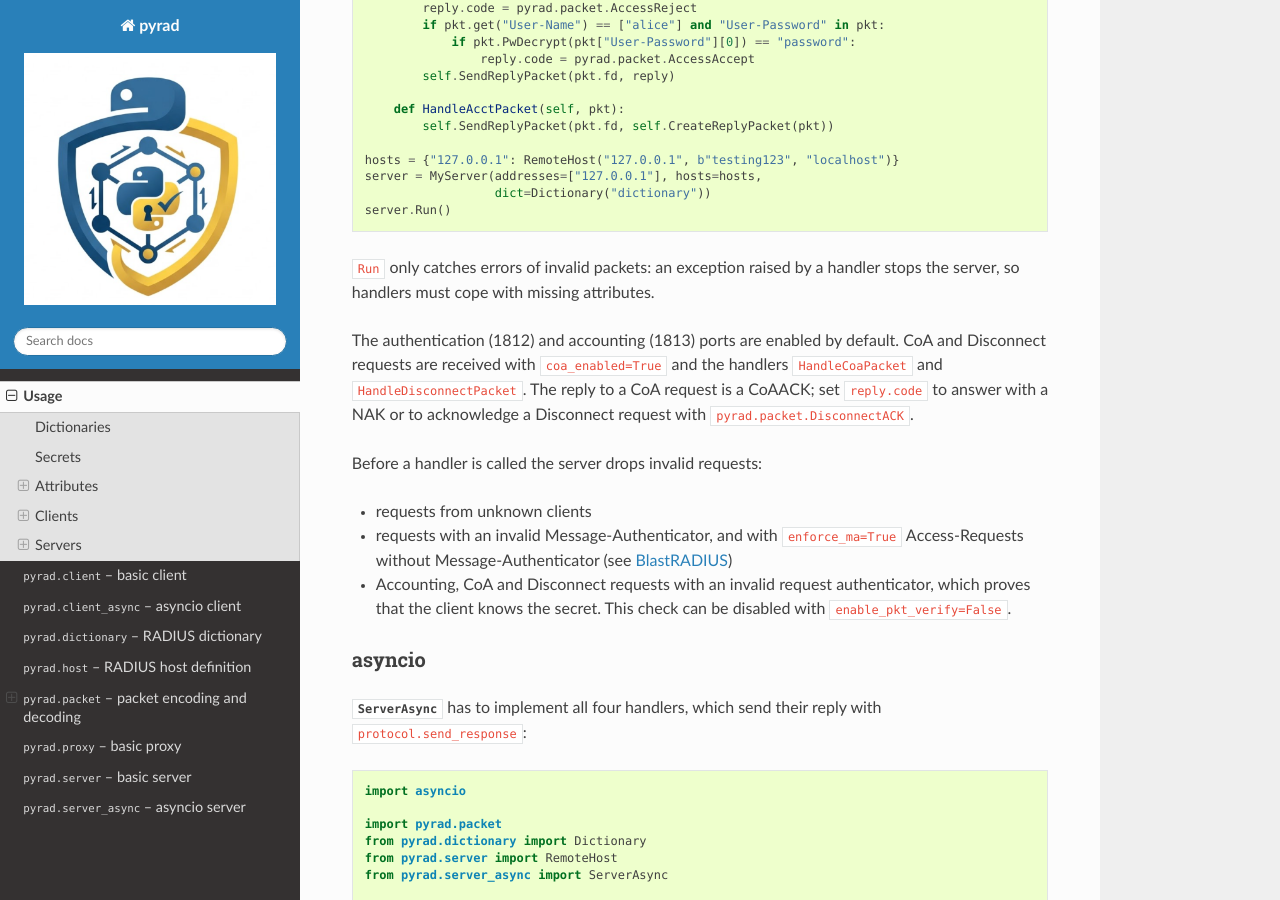
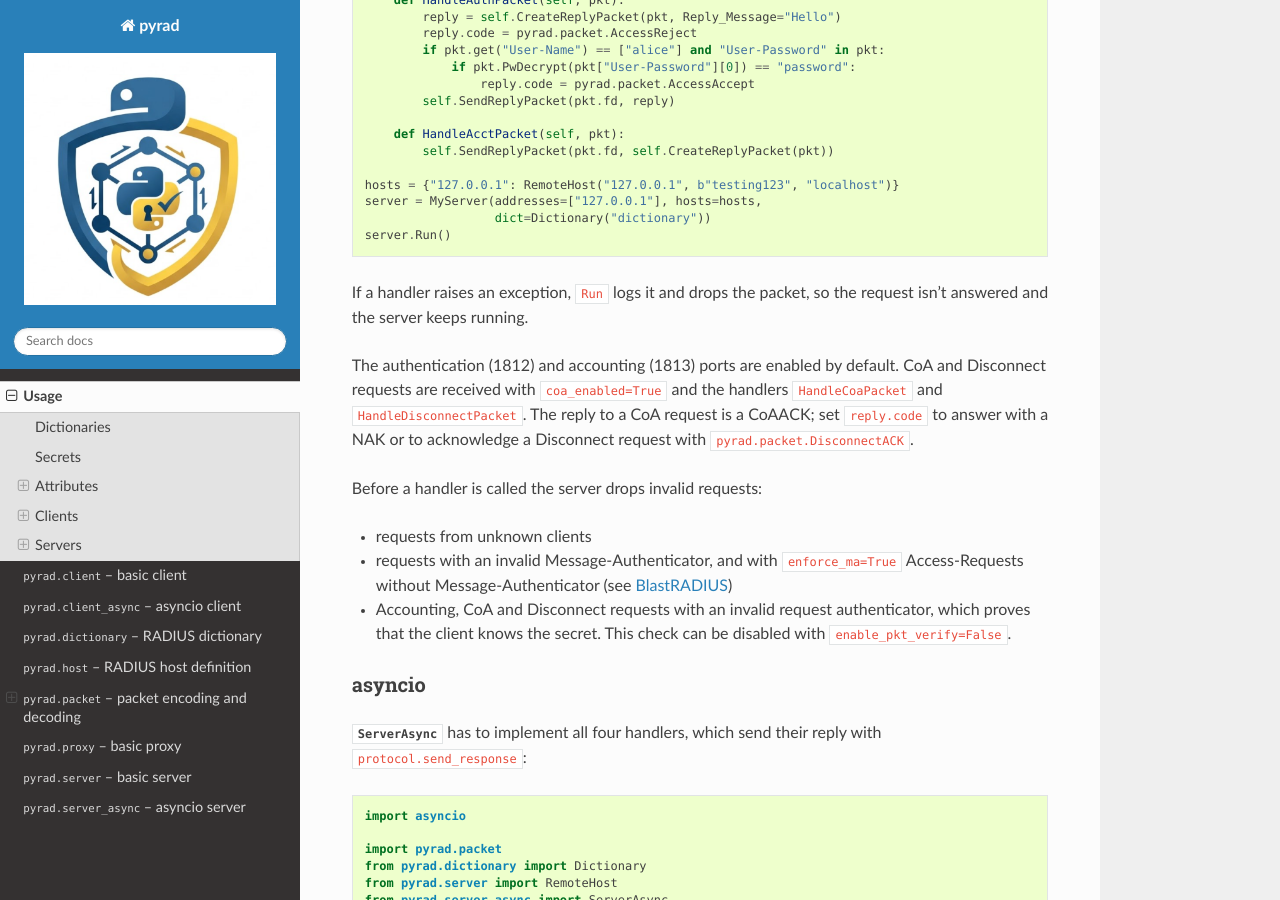
Before and after one commit to pyradius/pyrad, a Sphinx documentation site: the page built from docs/source/usage.rst, in a window 1280 px wide and 900 px high, scrolled down 4489 px. Built offline with Sphinx 7.4.7 and the Read the Docs theme 3.1.0, drawn with Linux system fonts in a browser that asks for light colours; some of the changed text lies outside the part shown.

Commit message:
docs: correct handler exceptions, string values and Status-Server replies
The usage guide said that an exception of a handler stops Server.Run,
which now logs it and drops the packet. Mention that string values which
are not valid UTF-8 are returned as bytes, and that replies to
Status-Server get a Message-Authenticator too.

Co-Authored-By: Claude Opus 5.5 <noreply@anthropic.com>

```diff
--- a/docs/source/index.rst
+++ b/docs/source/index.rst
@@ -57,7 +57,8 @@ pyrad implements the countermeasures against the BlastRADIUS attack
   Replies containing Proxy-State attributes which were not sent in the
   request are discarded.
 * Servers add a Message-Authenticator as first attribute to all replies to
-  Access-Requests and copy the Proxy-State attributes from the request.
+  Access-Request and Status-Server packets and copy the Proxy-State
+  attributes from the request.
 * ``Client(enforce_ma=True)`` and ``ClientAsync(enforce_ma=True)`` discard
   replies to Access-Request and Status-Server packets without
   Message-Authenticator, and ``Server(enforce_ma=True)`` and
--- a/docs/source/usage.rst
+++ b/docs/source/usage.rst
@@ -264,8 +265,8 @@ address ``0.0.0.0`` is used for all other clients.
                       dict=Dictionary("dictionary"))
     server.Run()
 
-``Run`` only catches errors of invalid packets: an exception raised by a
-handler stops the server, so handlers must cope with missing attributes.
+If a handler raises an exception, ``Run`` logs it and drops the packet,
+so the request isn't answered and the server keeps running.
 
 The authentication (1812) and accounting (1813) ports are enabled by
 default. CoA and Disconnect requests are received with
```
Also changed, not shown: other parts of docs/source/usage.rst (+2 -1 lines).
